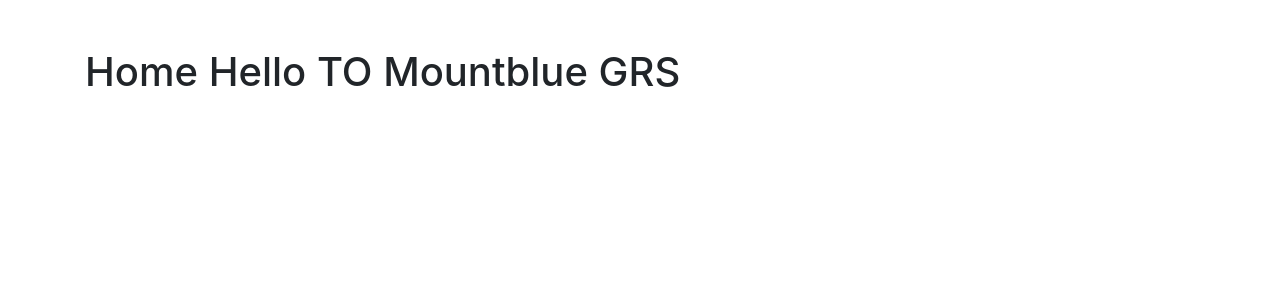
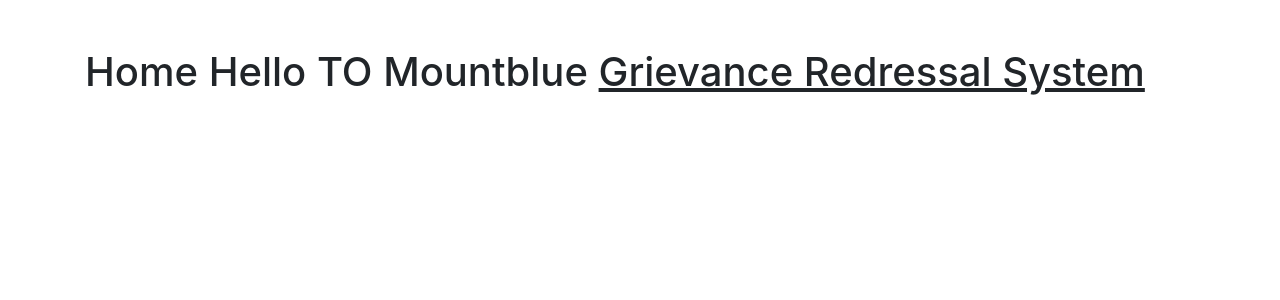
Before and after one commit to officialkrunalkumar/grievances-redressal-portal-using-django, a Django app: page / in a window 1280 px wide. Shown: the part 112-412 px from the top of the page. Run offline with Django 3.2, Linux system fonts and the light colour scheme; some libraries are stand-ins or nearby versions.

Commit message:
home page modified

```diff
--- a/grs/home/templates/home/home.html
+++ b/grs/home/templates/home/home.html
@@ -3,6 +3,6 @@
 <br>
 <br>
 <div class="container">
-<h1>Home Hello TO Mountblue GRS</h1>
+<h1>Home Hello TO Mountblue <u>Grievance Redressal System</u></h1>
 </div>
 {% endblock %}
```
